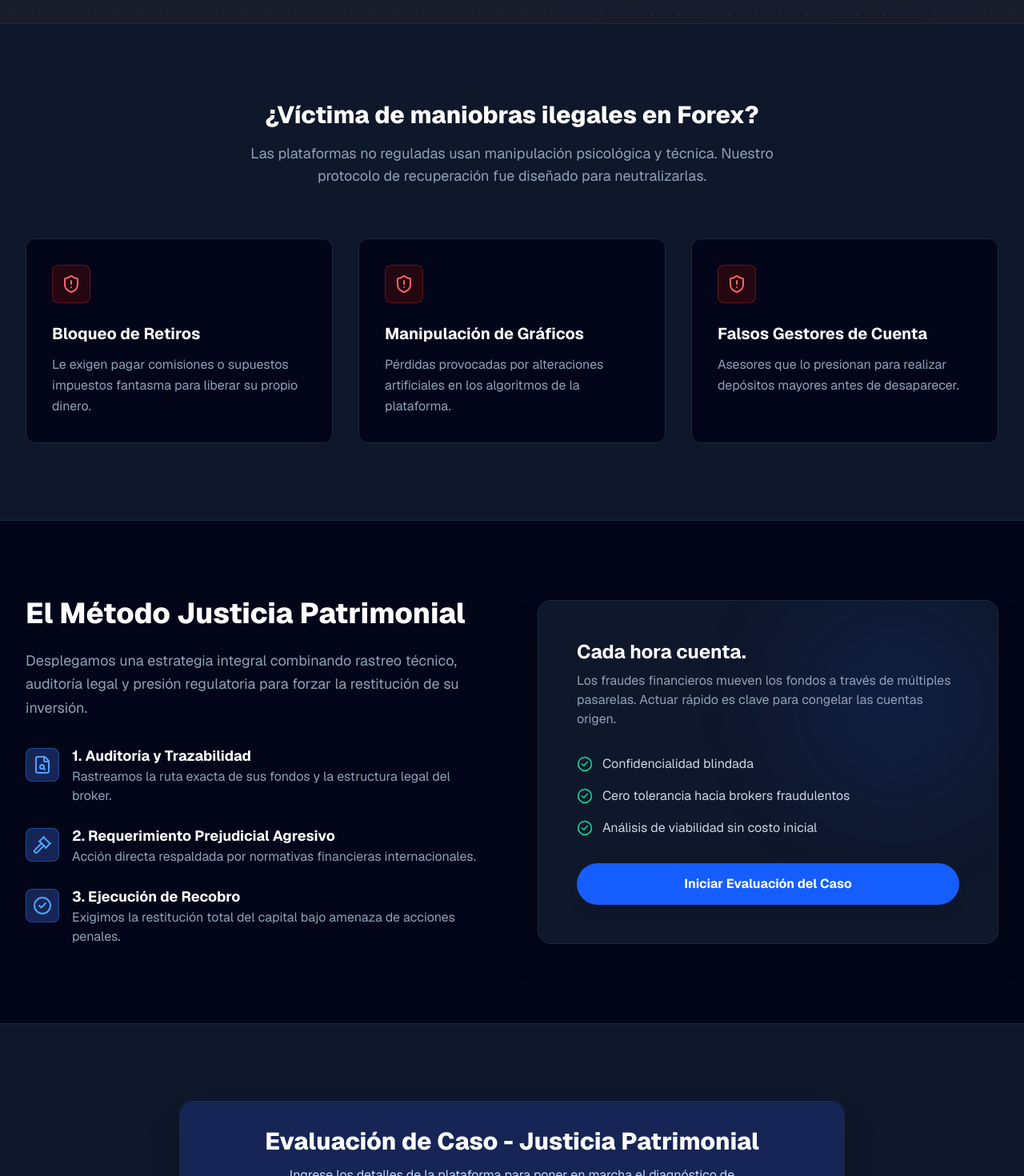
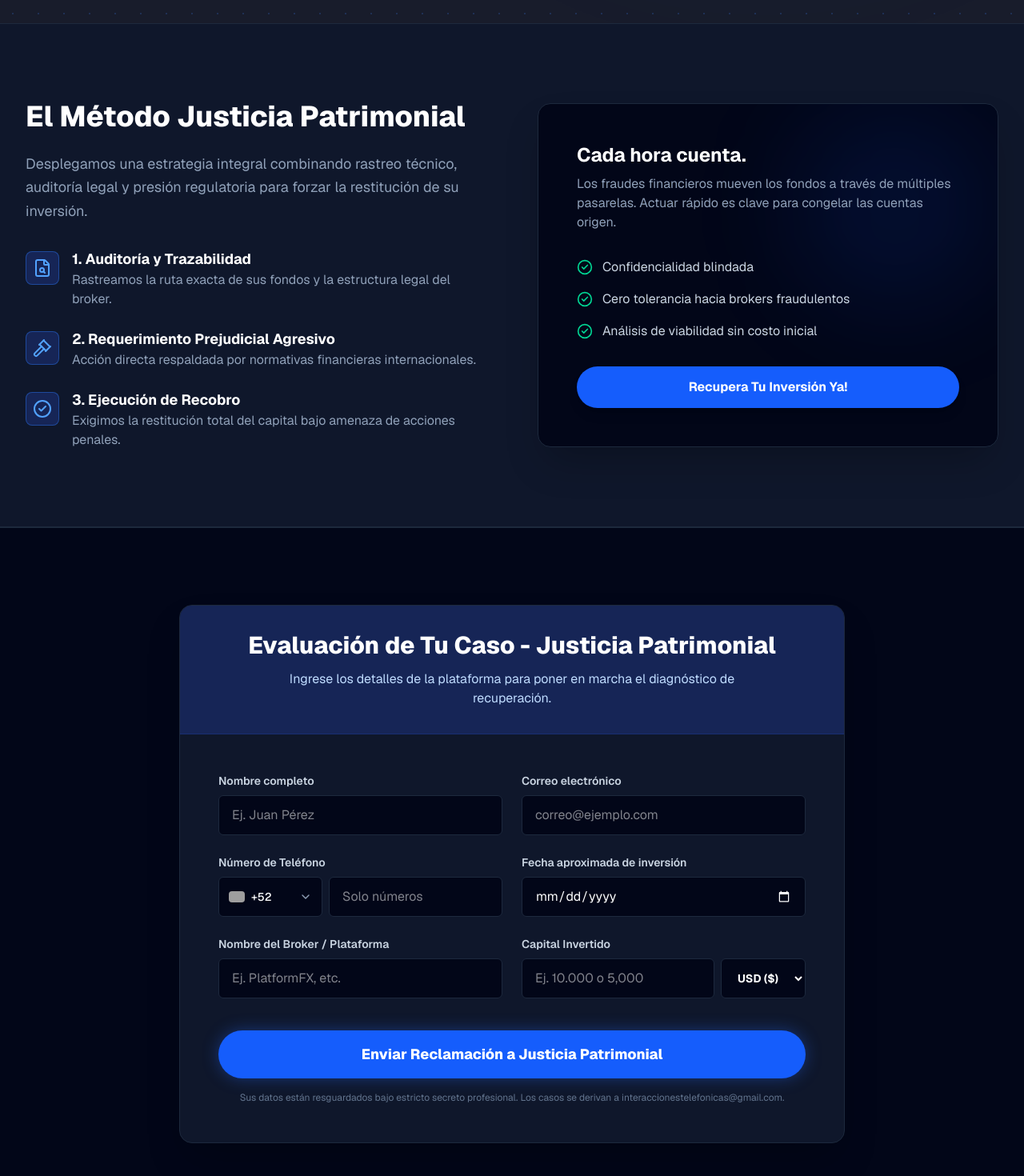
Before and after one commit to asbel27/landing-recupera-dinero, a Next.js app: page / in a window 1280 px wide. Shown: the part 880-2350 px from the top of the page at 80% size. Built offline with nearby package versions, Linux system fonts and the light colour scheme; grey boxes are pictures that could not be loaded.

Commit message:
second repair

```diff
--- a/app/page.tsx
+++ b/app/page.tsx
@@ -128,7 +128,7 @@ export default function LandingPageForex() {
             <div>
               <h4 className="text-white font-bold text-base mb-1">¡Solicitud Procesada con Éxito!</h4>
               <p className="text-slate-300 text-sm leading-relaxed">
-                Su caso fue derivado a <span className="text-emerald-400 font-medium">interaccionestelefonicas@gmail.com</span>. Un especialista le contactará a la brevedad.
+                Su caso fue derivado a <span className="text-emerald-400 font-medium"></span>. un especialista que le contactará a la brevedad.
               </p>
             </div>
           </motion.div>
@@ -220,38 +220,8 @@ export default function LandingPageForex() {
         </div>
       </section>
 
-      {/* IDENTIFICACIÓN DEL PROBLEMA */}
-      <section className="py-24 bg-slate-900 border-y border-slate-800">
-        <div className="max-w-7xl mx-auto px-4 sm:px-6 lg:px-8">
-          <motion.div initial="hidden" whileInView="visible" viewport={{ once: true, margin: "-100px" }} variants={fadeUp} className="text-center mb-16">
-            <h2 className="text-3xl font-extrabold text-white mb-4">¿Víctima de maniobras ilegales en Forex?</h2>
-            <p className="text-lg text-slate-400 max-w-2xl mx-auto">Las plataformas no reguladas usan manipulación psicológica y técnica. Nuestro protocolo de recuperación fue diseñado para neutralizarlas.</p>
-          </motion.div>
-
-          <div className="grid md:grid-cols-3 gap-8">
-            {[
-              { title: "Bloqueo de Retiros", desc: "Le exigen pagar comisiones o supuestos impuestos fantasma para liberar su propio dinero." },
-              { title: "Manipulación de Gráficos", desc: "Pérdidas provocadas por alteraciones artificiales en los algoritmos de la plataforma." },
-              { title: "Falsos Gestores de Cuenta", desc: "Asesores que lo presionan para realizar depósitos mayores antes de desaparecer." }
-            ].map((item, index) => (
-              <motion.div
-                key={index}
-                initial={{ opacity: 0, y: 20 }} whileInView={{ opacity: 1, y: 0 }} transition={{ delay: index * 0.1, duration: 0.5 }} viewport={{ once: true }}
-                className="bg-slate-950 border border-slate-800 p-8 rounded-xl hover:border-blue-500/50 transition-all"
-              >
-                <div className="bg-red-950/50 border border-red-500/30 w-12 h-12 rounded-lg flex items-center justify-center mb-6">
-                  <ShieldAlert className="h-6 w-6 text-red-400" />
-                </div>
-                <h3 className="text-xl font-bold text-white mb-3">{item.title}</h3>
-                <p className="text-slate-400 leading-relaxed">{item.desc}</p>
-              </motion.div>
-            ))}
-          </div>
-        </div>
-      </section>
-
-      {/* NUESTRO MÉTODO LEGAL */}
-      <section className="py-24 bg-slate-950 text-white">
+      {/* NUESTRO MÉTODO LEGAL (REUBICADO INMEDIATAMENTE DEBAJO DEL HERO CON BG-SLATE-900) */}
+      <section className="py-24 bg-slate-900 text-white border-y border-slate-800">
         <div className="max-w-7xl mx-auto px-4 sm:px-6 lg:px-8">
           <div className="grid lg:grid-cols-2 gap-16 items-center">
             <motion.div initial="hidden" whileInView="visible" viewport={{ once: true }} variants={fadeUp}>
@@ -283,7 +253,7 @@ export default function LandingPageForex() {
 
             <motion.div
               initial={{ opacity: 0, scale: 0.95 }} whileInView={{ opacity: 1, scale: 1 }} transition={{ duration: 0.6 }} viewport={{ once: true }}
-              className="bg-slate-900 border border-slate-800 p-8 md:p-12 rounded-2xl relative overflow-hidden shadow-2xl"
+              className="bg-slate-950 border border-slate-800 p-8 md:p-12 rounded-2xl relative overflow-hidden shadow-2xl"
             >
               <div className="absolute top-0 right-0 w-64 h-64 bg-blue-600/10 rounded-full blur-3xl pointer-events-none"></div>
               <h3 className="text-2xl font-bold mb-2 relative z-10 text-white">Cada hora cuenta.</h3>
@@ -305,7 +275,7 @@ export default function LandingPageForex() {
               </ul>
 
               <a href="#evaluacion" className="block w-full text-center bg-blue-600 text-white py-3.5 rounded-full font-bold hover:bg-blue-500 transition-colors relative z-10 shadow-lg">
-                Iniciar Evaluación del Caso
+                Recupera Tu Inversión Ya!
               </a>
             </motion.div>
           </div>
@@ -313,14 +283,14 @@ export default function LandingPageForex() {
       </section>
 
       {/* FORMULARIO DE CONVERSIÓN */}
-      <section id="evaluacion" className="py-24 bg-slate-900 border-t border-slate-800">
+      <section id="evaluacion" className="py-24 bg-slate-950 border-t border-slate-800">
         <div className="max-w-4xl mx-auto px-4 sm:px-6 lg:px-8">
           <motion.div
             initial="hidden" whileInView="visible" viewport={{ once: true, margin: "-50px" }} variants={fadeUp}
-            className="bg-slate-950 rounded-2xl shadow-2xl border border-slate-800 overflow-hidden"
+            className="bg-slate-900 rounded-2xl shadow-2xl border border-slate-800 overflow-hidden"
           >
             <div className="bg-blue-950 p-8 text-center border-b border-blue-900/50">
-              <h2 className="text-3xl font-extrabold text-white mb-3">Evaluación de Caso - Justicia Patrimonial</h2>
+              <h2 className="text-3xl font-extrabold text-white mb-3">Evaluación de Tu Caso - Justicia Patrimonial</h2>
               <p className="text-blue-200 max-w-xl mx-auto">Ingrese los detalles de la plataforma para poner en marcha el diagnóstico de recuperación.</p>
             </div>
 
@@ -329,13 +299,13 @@ export default function LandingPageForex() {
                 <div>
                   <label htmlFor="name" className="block text-sm font-semibold text-slate-300 mb-2">Nombre completo</label>
                   <input type="text" id="name" name="name" value={formData.name} onChange={handleInputChange} required
-                    className="w-full px-4 py-3 rounded-md border border-slate-800 bg-slate-900 text-white focus:ring-2 focus:ring-blue-500 focus:border-blue-500 outline-none transition-all"
+                    className="w-full px-4 py-3 rounded-md border border-slate-800 bg-slate-950 text-white focus:ring-2 focus:ring-blue-500 focus:border-blue-500 outline-none transition-all"
                     placeholder="Ej. Juan Pérez" />
                 </div>
                 <div>
                   <label htmlFor="email" className="block text-sm font-semibold text-slate-300 mb-2">Correo electrónico</label>
                   <input type="email" id="email" name="email" value={formData.email} onChange={handleInputChange} required
-                    className="w-full px-4 py-3 rounded-md border border-slate-800 bg-slate-900 text-white focus:ring-2 focus:ring-blue-500 focus:border-blue-500 outline-none transition-all"
+                    className="w-full px-4 py-3 rounded-md border border-slate-800 bg-slate-950 text-white focus:ring-2 focus:ring-blue-500 focus:border-blue-500 outline-none transition-all"
                     placeholder="correo@ejemplo.com" />
                 </div>
               </div>
@@ -343,7 +313,7 @@ export default function LandingPageForex() {
               {/* CAMPOS: TELÉFONO CON SELECTOR DE BANDERAS REALES Y FECHA */}
               <div className="grid md:grid-cols-2 gap-6">
                 <div>
-                  <label htmlFor="phone" className="block text-sm font-semibold text-slate-300 mb-2">Número de Teléfono / WhatsApp</label>
+                  <label htmlFor="phone" className="block text-sm font-semibold text-slate-300 mb-2">Número de Teléfono</label>
                   <div className="flex gap-2 relative">
 
                     {/* SELECTOR PERSONALIZADO CON IMÁGENES DE BANDERAS */}
@@ -351,7 +321,7 @@ export default function LandingPageForex() {
                       <button
                         type="button"
                         onClick={() => setIsDropdownOpen(!isDropdownOpen)}
-                        className="h-full px-3 py-3 rounded-md border border-slate-800 bg-slate-900 text-white flex items-center gap-2 hover:border-blue-500 transition-all text-sm min-w-[130px] justify-between"
+                        className="h-full px-3 py-3 rounded-md border border-slate-800 bg-slate-950 text-white flex items-center gap-2 hover:border-blue-500 transition-all text-sm min-w-[130px] justify-between"
                       >
                         <div className="flex items-center gap-2">
                           <img src={selectedCountry.flag} alt={selectedCountry.name} className="w-5 h-3.5 object-cover rounded-sm shadow-sm" />
@@ -362,7 +332,7 @@ export default function LandingPageForex() {
 
                       {/* MENÚ DESPLEGABLE CON BANDERAS */}
                       {isDropdownOpen && (
-                        <div className="absolute left-0 top-full mt-1 w-52 bg-slate-900 border border-slate-800 rounded-lg shadow-2xl z-50 overflow-hidden">
+                        <div className="absolute left-0 top-full mt-1 w-52 bg-slate-950 border border-slate-800 rounded-lg shadow-2xl z-50 overflow-hidden">
                           {countries.map((country) => (
                             <button
                               key={country.code}
@@ -389,7 +359,7 @@ export default function LandingPageForex() {
                       value={formData.phone}
                       onChange={handleInputChange}
                       required
-                      className="w-full px-4 py-3 rounded-md border border-slate-800 bg-slate-900 text-white focus:ring-2 focus:ring-blue-500 focus:border-blue-500 outline-none transition-all"
+                      className="w-full px-4 py-3 rounded-md border border-slate-800 bg-slate-950 text-white focus:ring-2 focus:ring-blue-500 focus:border-blue-500 outline-none transition-all"
                       placeholder="Solo números"
                     />
                   </div>
@@ -398,7 +368,7 @@ export default function LandingPageForex() {
                 <div>
                   <label htmlFor="date" className="block text-sm font-semibold text-slate-300 mb-2">Fecha aproximada de inversión</label>
                   <input type="date" id="date" name="date" value={formData.date} onChange={handleInputChange} required
-                    className="w-full px-4 py-3 rounded-md border border-slate-800 bg-slate-900 text-white focus:ring-2 focus:ring-blue-500 focus:border-blue-500 outline-none transition-all [&::-webkit-calendar-picker-indicator]:filter [&::-webkit-calendar-picker-indicator]:invert" />
+                    className="w-full px-4 py-3 rounded-md border border-slate-800 bg-slate-950 text-white focus:ring-2 focus:ring-blue-500 focus:border-blue-500 outline-none transition-all [&::-webkit-calendar-picker-indicator]:filter [&::-webkit-calendar-picker-indicator]:invert" />
                 </div>
               </div>
 
@@ -406,20 +376,20 @@ export default function LandingPageForex() {
                 <div>
                   <label htmlFor="broker" className="block text-sm font-semibold text-slate-300 mb-2">Nombre del Broker / Plataforma</label>
                   <input type="text" id="broker" name="broker" value={formData.broker} onChange={handleInputChange} required
-                    className="w-full px-4 py-3 rounded-md border border-slate-800 bg-slate-900 text-white focus:ring-2 focus:ring-blue-500 focus:border-blue-500 outline-none transition-all"
+                    className="w-full px-4 py-3 rounded-md border border-slate-800 bg-slate-950 text-white focus:ring-2 focus:ring-blue-500 focus:border-blue-500 outline-none transition-all"
                     placeholder="Ej. PlatformFX, etc." />
                 </div>
                 <div>
                   <label htmlFor="amount" className="block text-sm font-semibold text-slate-300 mb-2">Capital Invertido</label>
                   <div className="flex gap-2">
                     <input type="text" id="amount" name="amount" value={formData.amount} onChange={handleInputChange} required
-                      className="w-full px-4 py-3 rounded-md border border-slate-800 bg-slate-900 text-white focus:ring-2 focus:ring-blue-500 focus:border-blue-500 outline-none transition-all"
+                      className="w-full px-4 py-3 rounded-md border border-slate-800 bg-slate-950 text-white focus:ring-2 focus:ring-blue-500 focus:border-blue-500 outline-none transition-all"
                       placeholder="Ej. 10.000 o 5,000" />
                     <select
                       name="currency"
                       value={formData.currency}
                       onChange={handleInputChange}
-                      className="px-4 py-3 rounded-md border border-slate-800 bg-slate-900 text-white focus:ring-2 focus:ring-blue-500 focus:border-blue-500 outline-none transition-all font-bold text-sm"
+                      className="px-4 py-3 rounded-md border border-slate-800 bg-slate-950 text-white focus:ring-2 focus:ring-blue-500 focus:border-blue-500 outline-none transition-all font-bold text-sm"
                     >
                       <option value="USD">USD ($)</option>
                       <option value="EUR">EUR (€)</option>
```
